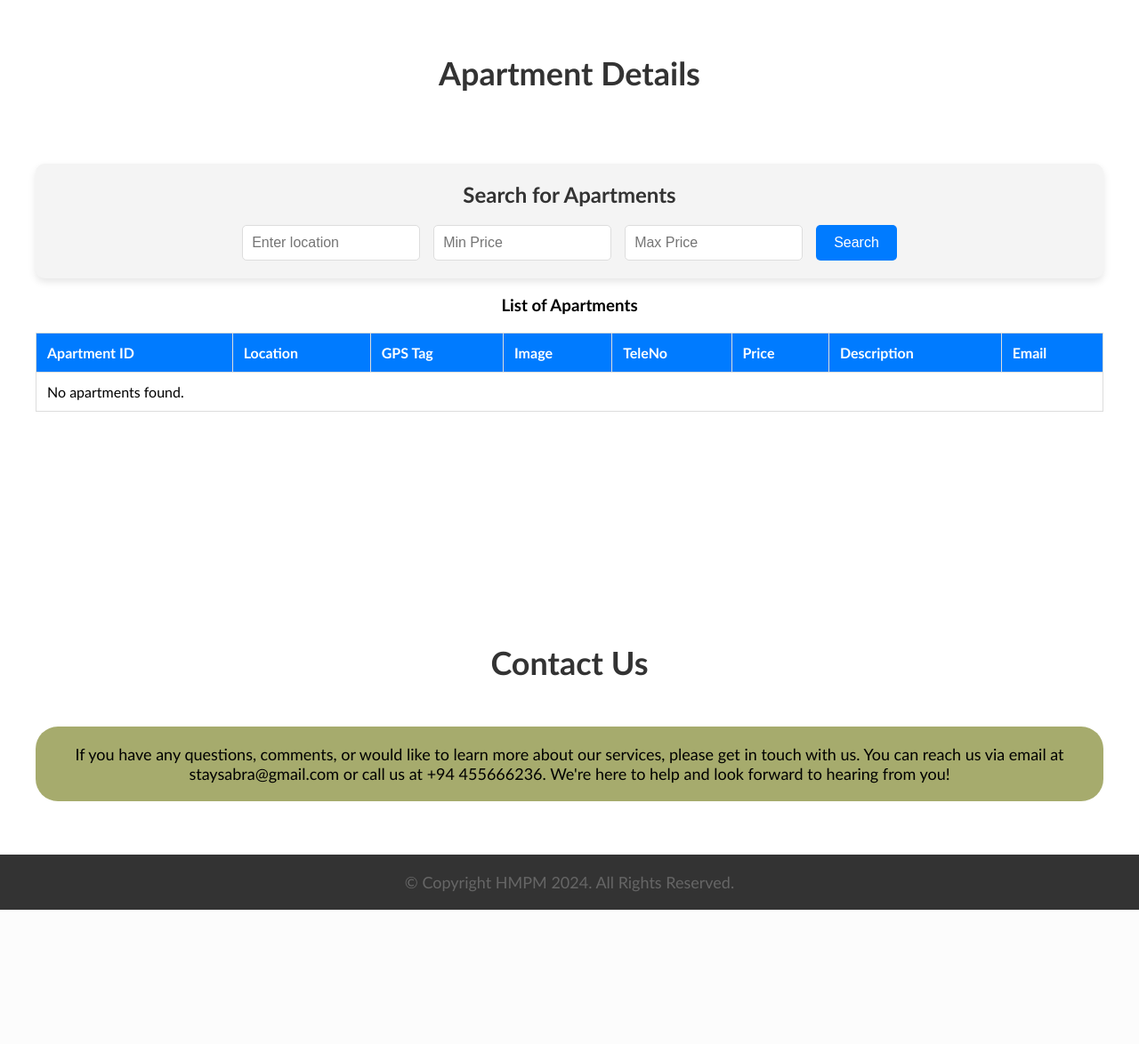
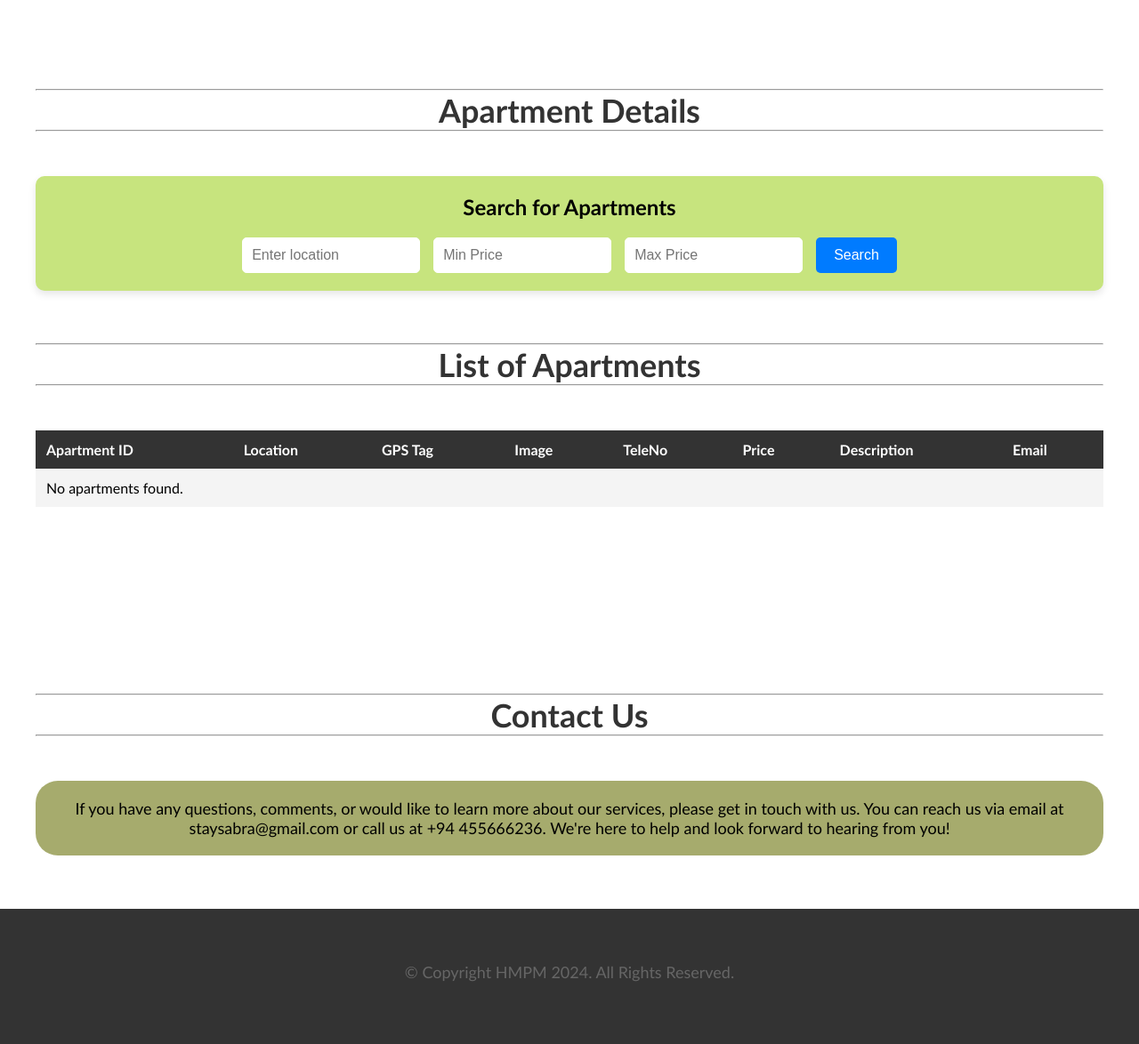
Before and after one commit to PrabhathShanka/Apartment_booking, a PHP site: page /index-AfterLoginUser.php in a window 1280 px wide. Shown: the part 799-1973 px from the top of the page at 89% size. Before the commit the page ends 1822 px from the top, so only its background shows below. Run offline with PHP 8.4, Linux system fonts and the light colour scheme; data that the repository does not hold is empty.

Commit message:
finished styling

```diff
--- a/index-AfterLoginUser.php
+++ b/index-AfterLoginUser.php
@@ -30,15 +30,15 @@ $result = mysqli_query($conn, $query);
         .search-bar {
             width: 100%;
             padding: 20px;
-            background-color: #f4f4f4;
+            background-color: #c7e47e;
             text-align: center;
             box-shadow: 0 4px 8px rgba(0, 0, 0, 0.1);
             border-radius: 10px;
             margin-top: 20px;
+
         }
         .search-bar h3 {
             font-size: 24px;
-            color: #333;
             margin-bottom: 20px;
         }
         .search-bar form {
@@ -52,8 +52,9 @@ $result = mysqli_query($conn, $query);
             width: 200px;
             padding: 10px;
             border-radius: 5px;
-            border: 1px solid #ddd;
+            border: 1px solid white;
             font-size: 16px;
+
         }
         .search-bar input[type="submit"] {
             padding: 10px 20px;
@@ -74,14 +75,16 @@ $result = mysqli_query($conn, $query);
             width: 100%;
             border-collapse: collapse;
             margin: 20px 0;
+
         }
         table th, table td {
             padding: 12px;
-            border: 1px solid #ddd;
+            border: 0px solid #ddd;
             text-align: left;
+            background-color: #f4f4f4;
         }
         table th {
-            background-color: #007bff;
+            background-color: #333;
             color: white;
         }
         table tr:nth-child(even) {
@@ -89,6 +92,11 @@ $result = mysqli_query($conn, $query);
         }
         .cta-button {
             margin-bottom: 10px;
+        }
+
+        .container, h2{
+            margin-top: 40px;
+            margin-bottom: 50px;
         }
     </style>
 </head>
@@ -115,7 +123,7 @@ $result = mysqli_query($conn, $query);
 
     <section id="about" class="about-section">
         <div class="container">
-            <h2>Apartment Details</h2>
+            <h2><hr>Apartment Details <hr></h2>
             <!-- Search Section -->
             <section class="search-bar">
                 <h3>Search for Apartments</h3>
@@ -128,7 +136,7 @@ $result = mysqli_query($conn, $query);
             </section>
 
             <!-- Apartments Table -->
-          <br/>  <h3>List of Apartments</h3>
+          <br/>  <h2><hr>List of Apartments <hr></h2>
             <table>
                 <thead>
                     <tr>
@@ -168,10 +176,10 @@ $result = mysqli_query($conn, $query);
         </div>
     </section>
 
-    <section id="services" class="services-section"></section>
+    <section id="services" ></section>
     <section id="contact" class="contact-section">
         <div class="container">
-            <h2>Contact Us</h2>
+            <h2> <hr>Contact Us <hr></h2>
             <p>If you have any questions, comments, or would like to learn more about our services, please get in touch with us.
                 You can reach us via email at staysabra@gmail.com or call us at +94 455666236. We're here to help and look forward to hearing from you!</p>
         </div>
--- a/index.css
+++ b/index.css
@@ -144,7 +144,7 @@ button:not(:last-child) {
 
 h2 {
     font-size: 36px;
-    margin-bottom: 80px;
+    margin-bottom: 10px;
     color: #333;
 }
 
```
Also changed, not shown: customerRegister.php (+53 -24 lines), index-AfterLoginApartmentOwner.php (+9 -6 lines), styles.css (+21 -4 lines).
